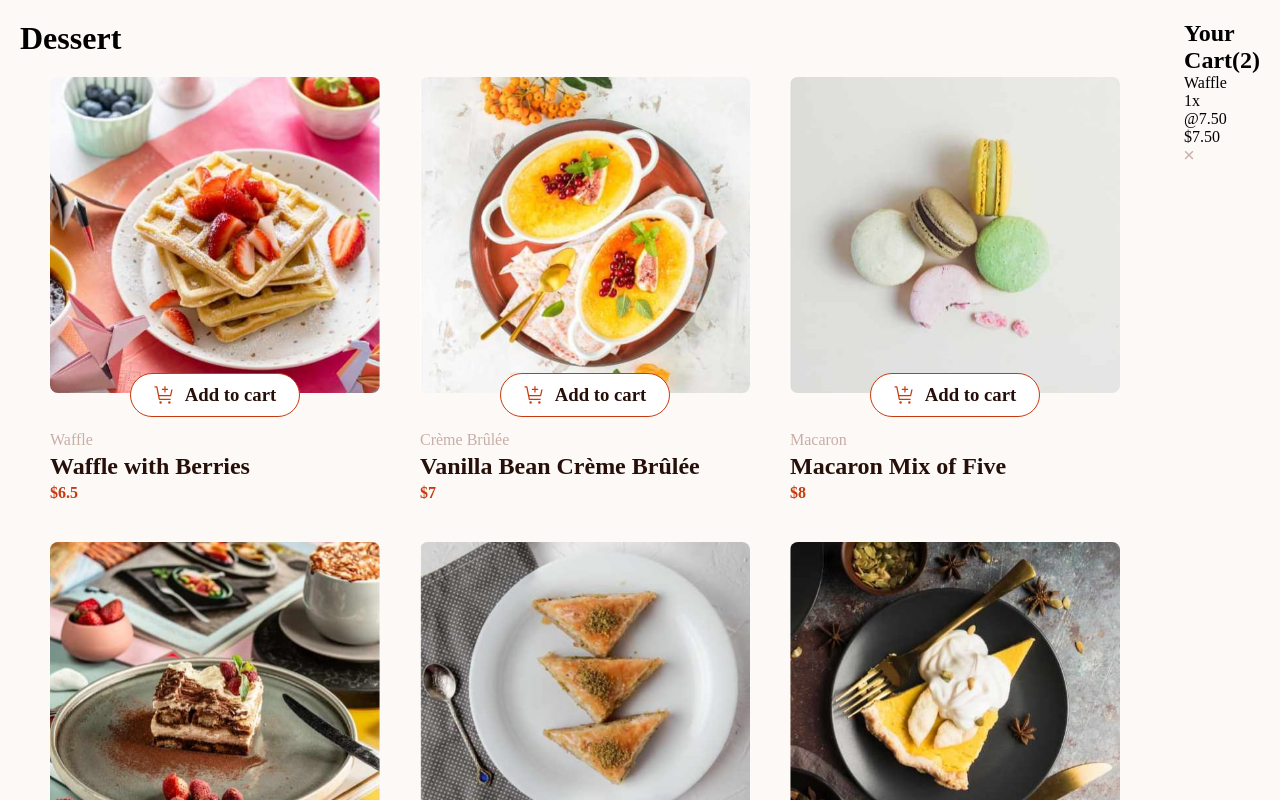
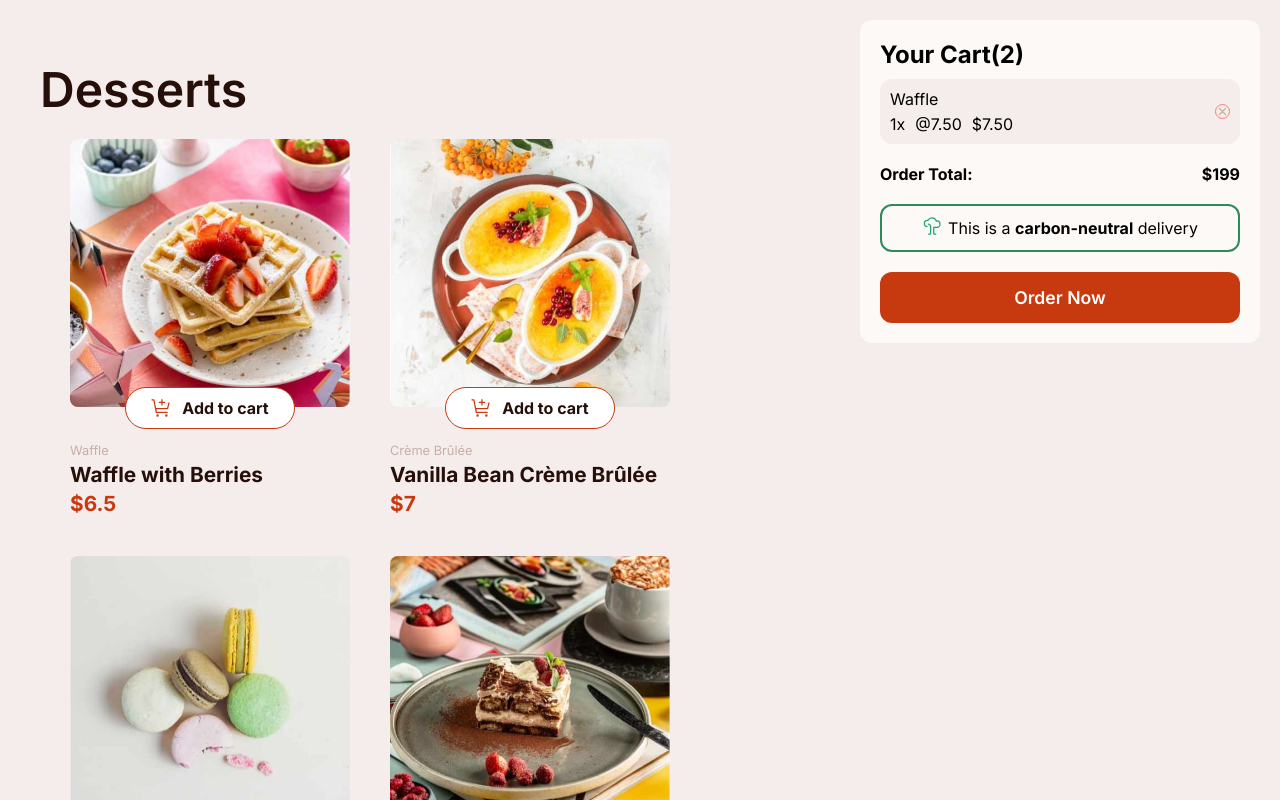
Before and after one commit to karanhub003/Dessert-Page, a React (Vite) app: page / in a window 1280 px wide. Shown: the top 800 px of the page. Built offline with nearby package versions, Linux system fonts and the light colour scheme.

Commit message:
All styling done for the cartPage and also have done some chnages in the font style of all over

```diff
--- a/index.html
+++ b/index.html
@@ -4,6 +4,7 @@
     <meta charset="UTF-8" />
     <link rel="icon" type="image/svg+xml" href="/favicon.svg" />
     <meta name="viewport" content="width=device-width, initial-scale=1.0" />
+<link href="https://fonts.googleapis.com/css?family=Inter:100,200,300,regular,500,600,700,800,900,100italic,200italic,300italic,italic,500italic,600italic,700italic,800italic,900italic" rel="stylesheet" />
     <title>dessert-page</title>
   </head>
   <body>
--- a/src/components/AddToCart.css
+++ b/src/components/AddToCart.css
@@ -1,3 +1,8 @@
+.addToBtnHeading{
+    font-size: 1rem;
+}
+
+
 .incDecBtn{
   display: flex;
   align-items: center;
--- a/src/components/AddToCart.jsx
+++ b/src/components/AddToCart.jsx
@@ -13,7 +13,7 @@ export default function AddToCart({ quantity, setQuantity }) {
           setQuantity(1)
         }}>
           <img src={cartImg} alt="" />
-          <h3>Add to cart</h3>
+          <h3 className="addToBtnHeading">Add to cart</h3>
         </div>
       ) : (
         <div className="incDecBtn">
--- /dev/null
+++ b/src/components/CartCard.css
@@ -0,0 +1,66 @@
+.cartContainer{
+    display: flex;
+    flex-direction: column;
+    gap: 10px;
+
+    padding: 20px;
+
+}
+
+.cartProduct{
+    padding: 10px;
+    display: flex;
+    justify-content: space-between;
+    align-items: center;
+    background-color: var(--bg-main);
+    border-radius: 12px;
+}
+.cartLeftBox{
+    width: 15px;
+    height: 15px;
+    border: 1px solid salmon;
+    border-radius: 50%;
+    display: flex;
+    justify-content: center;
+    align-items: center;
+}
+.cartLeftBox img{
+    width: 70%;
+}
+.cartProductInfo{
+    margin-top: 5px;
+    display: flex;
+    gap: 10px;
+}
+.orderTotal{
+    margin-block:10px ;
+    display:  flex;
+    justify-content: space-between;
+}
+.ecoTree{
+    border: 2px solid seagreen;
+    padding:10px 20px;
+    border-radius: 12px;
+    background-color: var();
+    display: flex;
+    align-items: center;
+    justify-content: center;
+    gap: 5px;
+    margin-bottom: 10px;
+}
+.orderNowBox{
+
+    display: flex;
+    justify-content: center;
+}
+.orderBtn{
+    border: none;
+    border-radius: 12px;
+    width: 100%;
+    padding: 15px;
+    background-color: var(--text-highlighting);
+    color: white;
+    font-size: 1.1rem;
+    font-weight: 600;
+    cursor: pointer;
+}
--- a/src/components/CartCard.jsx
+++ b/src/components/CartCard.jsx
@@ -1,9 +1,11 @@
-import React from 'react'
-import close from '../assets/icon-remove-item.svg'
+import React from "react";
+import close from "../assets/icon-remove-item.svg";
+import "./CartCard.css";
+import treeImg from "../assets/icon-carbon-neutral.svg";
 
 export default function CartCard() {
   return (
-    <div className='cartContainer'>
+    <div className="cartContainer">
       <h2>Your Cart(2)</h2>
       <div className="cartProductContainer">
          <div className="cartProduct">
@@ -20,6 +22,25 @@ export default function CartCard() {
           </div>
            </div>
       </div>
+      <div className="orderTotal">
+        <p>
+          <b>Order Total:</b>
+        </p>
+        <p>
+          <b>$199</b>
+        </p>
       </div>
-  )
+      <div className="ecoTree">
+        <div className="treeIcon">
+          <img src={treeImg} alt="" />
+        </div>
+        <p>
+          This is a <b>carbon-neutral</b> delivery
+        </p>
+      </div>
+      <div className="orderNowBox">
+        <button className="orderBtn">Order Now</button>
+      </div>
+    </div>
+  );
 }
--- /dev/null
+++ b/src/components/Home.css
@@ -0,0 +1,15 @@
+.leftSide{
+    padding: 20px;
+    margin-block: 20px;
+}
+.Heading{
+    font-size: 3rem;
+    font-weight: 600;
+    color: var(--text-main);
+}
+.rightSide{
+   background-color: #fcf9f7;
+   border-radius: 12px;
+    min-width:400px ;
+    max-height: max-content;
+}
--- a/src/components/Home.jsx
+++ b/src/components/Home.jsx
@@ -1,4 +1,5 @@
 import React from 'react'
+import './Home.css'
 
 import ProductList from './ProductList'
 import CartCard from './CartCard'
@@ -7,7 +8,7 @@ export default function () {
   return (
   <>
   <div className="leftSide">
-    <h1>Dessert</h1>
+    <h1 className='Heading'>Desserts</h1>
     <ProductList/>
   </div>
   <div className="rightSide">
--- a/src/components/ProductCard.css
+++ b/src/components/ProductCard.css
@@ -1,11 +1,12 @@
 .ProductContainer {
   display: flex;
   gap: 20px;
+
   flex-wrap: wrap;
   padding: 10px 20px;
 }
 .ProductCard {
-  max-width: 350px;
+  max-width: 300px;
   padding: 10px;
   display: flex;
   flex-direction: column;
@@ -37,17 +38,21 @@
   cursor: pointer;
   color: var(--text-main);
   font-weight: 400;
+
 }
 .addToBtn:hover{
   color:var(--text-highlighting);
 }
 
 .productName {
+  font-size: 0.8rem;
   color: var(--text-secondary);
 }
 .productTitle {
+  font-size: 1.3rem;
   color: var(--text-main);
 }
 .productPrice {
+  font-size: 1.3rem;
   color: var(--text-highlighting);
 }
--- a/src/index.css
+++ b/src/index.css
@@ -1,6 +1,7 @@
 *{
     box-sizing: border-box;
     margin: 0px;
+    font-family: 'Inter';
 
 }
 body{
@@ -8,14 +9,14 @@ body{
 }
 
 :root {
-  --bg-main: #fcf9f7;
+  --bg-main: #f4edeb;
   --text-highlighting: #c73a0f;
   --text-main: #260f08;
   --text-secondary: #c9aea6;
 }
 
 main{
-    margin: 20px;
+    margin:20px;
     display: flex;
     gap: 15px;
 
```
Lines whose indentation alone changed are shown as unchanged.
